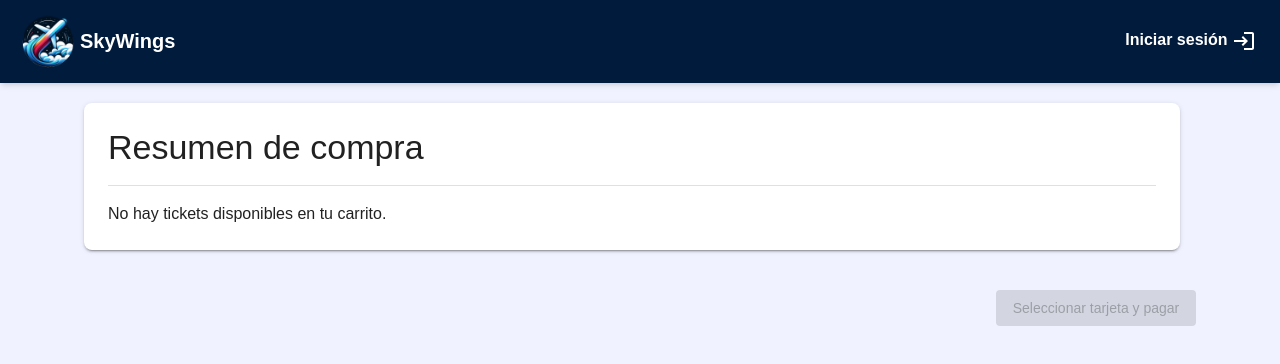
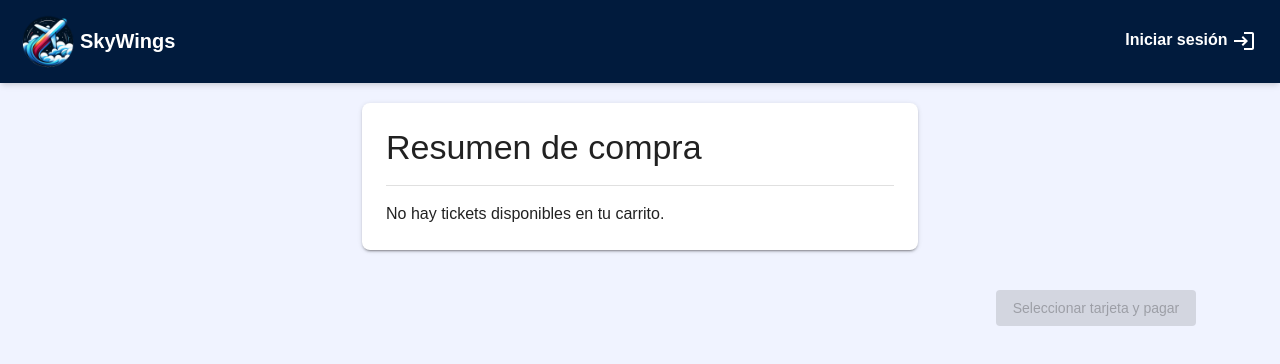
Before and after one commit to M4riaj0/skywings-frontend, a Next.js app: page /cart/purchase in a window 1280 px wide. Shown: the top 364 px of the page. Built offline with nearby package versions, Linux system fonts and the light colour scheme.

Commit message:
arreglos pantallas pequeñas

```diff
--- a/src/app/cart/page.tsx
+++ b/src/app/cart/page.tsx
@@ -58,7 +58,7 @@ const CartPage = () => {
   };
 
   return (
-    <Box display="flex" justifyContent="center" alignItems="center" minHeight="100vh">
+    <Box display="flex" justifyContent="center" alignItems="flex-start" minHeight="100vh" pt={4}>
       <Box className="m-6 sm:m-4" maxWidth="800px" width="100%">
         <Typography variant="h4" className="font-bold mb-1 text-center sm:text-left">Carrito de compras</Typography>
         <Box className="my-4">
@@ -108,7 +108,7 @@ const CartPage = () => {
           </>
         )}
         </Box>
-        <Box className="mt-4 flex flex-col sm:flex-row justify-between items-center">
+        <Box className="mt-4 flex flex-col sm:flex-row justify-end items-center">
         {error && (
           <Typography color="error" className="my-3 text-center sm:text-left">
           {error.split("\n").map((err, i) => (
--- a/src/app/cart/purchase/page.tsx
+++ b/src/app/cart/purchase/page.tsx
@@ -10,6 +10,7 @@ import {
   CardContent,
   CircularProgress,
   useTheme,
+  Grid,
 } from "@mui/material";
 import { IBookTicket } from "@/schemas/tickets";
 import { useRouter } from "next/navigation";
@@ -89,15 +90,14 @@ const PurchasePage: React.FC = () => {
         </Box>
       )}
 
-      <Box display="flex" justifyContent="space-between" padding="20px">
+      <Grid container justifyContent="center" padding="20px">
+        <Grid item xs={12} sm={10} md={8} lg={6}>
           <Box
-          flex={1}
             sx={{
               backgroundColor: theme.palette.background.paper,
               borderRadius: 2,
               boxShadow: 2,
               padding: 3,
-            marginRight: 2,
             }}
           >
             <Typography variant="h4">Resumen de compra</Typography>
@@ -115,8 +115,8 @@ const PurchasePage: React.FC = () => {
                     <CardContent
                       sx={{
                         display: "flex",
-                      justifyContent: "space-between",
-                      alignItems: "center",
+                        justifyContent: { xs: "center", sm: "space-between" },
+                        flexDirection: { xs: "column", sm: "row" },
                       }}
                     >
                       <Box sx={{ display: "flex", alignItems: "center" }}>
@@ -158,7 +158,8 @@ const PurchasePage: React.FC = () => {
               <Typography>No hay tickets disponibles en tu carrito.</Typography>
             )}
           </Box>
-      </Box>
+        </Grid>
+      </Grid>
 
       {/* Botón de pago */}
       <Box className="flex justify-end items-center p-5">
```
Lines whose indentation alone changed are shown as unchanged.
